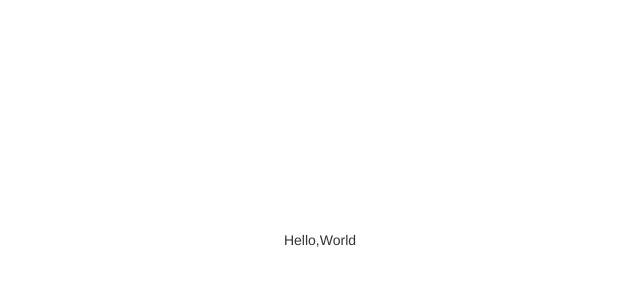
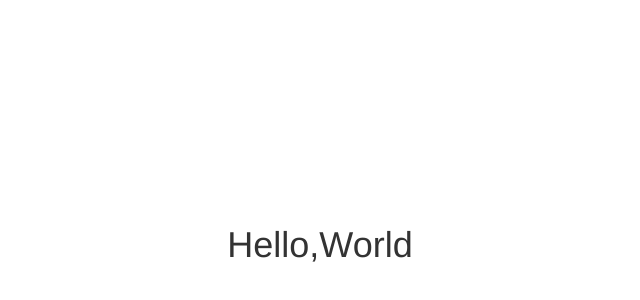
Before and after one commit to carlnoval/react-giphy, a React app: page / in a window 1280 px wide. Shown: the part 160-460 px from the top of the page, without its empty margins (320-960 px from the left). Built offline with nearby package versions, Linux system fonts and the light colour scheme.

Commit message:
most basic react example

```diff
--- a/src/index.jsx
+++ b/src/index.jsx
@@ -1,14 +1,16 @@
 import React from 'react';
 import ReactDOM from 'react-dom';
-
 import '../assets/stylesheets/application.scss';
 
-const Hello = ({ name }) => {
+const Hello = (props) => {
+  // destructuring props to keep dry by
+  // not using props.variable_name all the time
+  const { name } = props;
   return (
-    <div>
+    <h1>
       Hello,
       {name}
-    </div>
+    </h1>
   );
 };
 
--- a/templates/index.html
+++ b/templates/index.html
@@ -6,6 +6,6 @@
     <title>React boilerplate</title>
   </head>
   <body>
-    <div id="root"></div>
+    <div id="root">some text</div>
   </body>
 </html>
```
Also changed, not shown: 1 other file (tests, documents, lock files or other folders).
